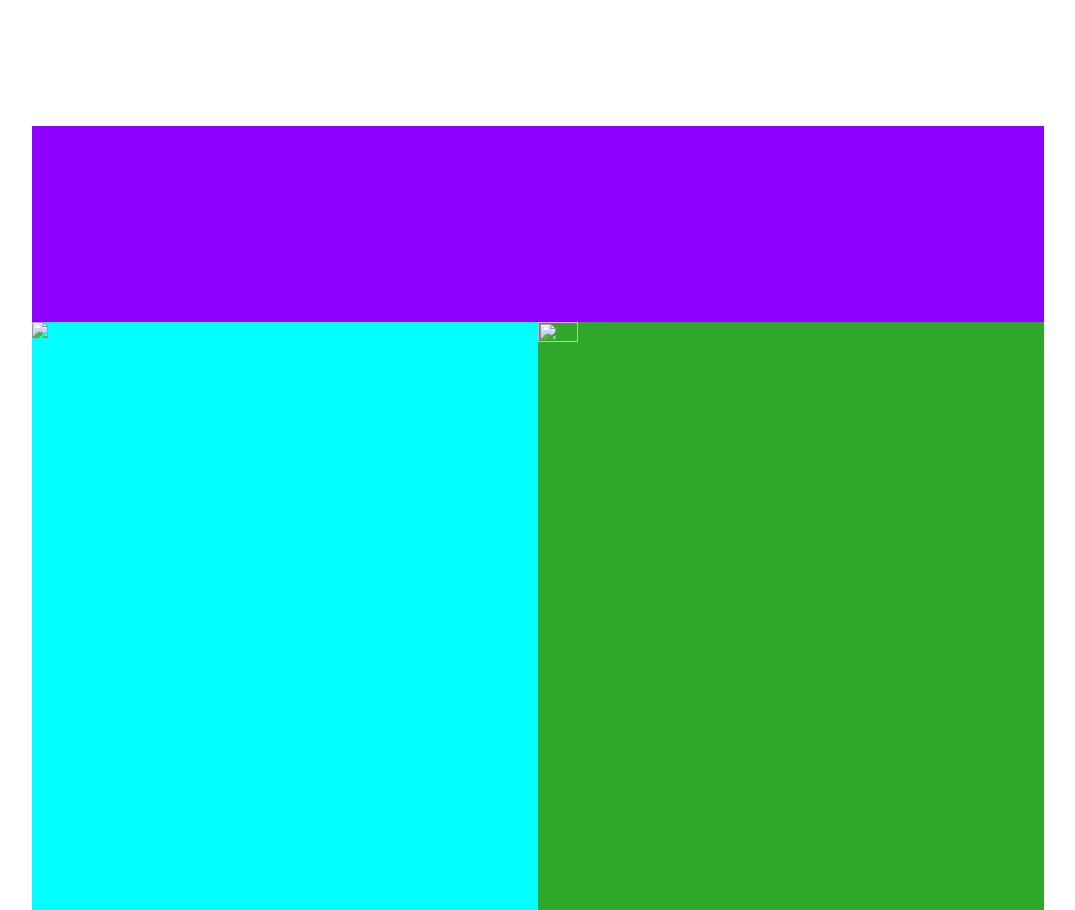
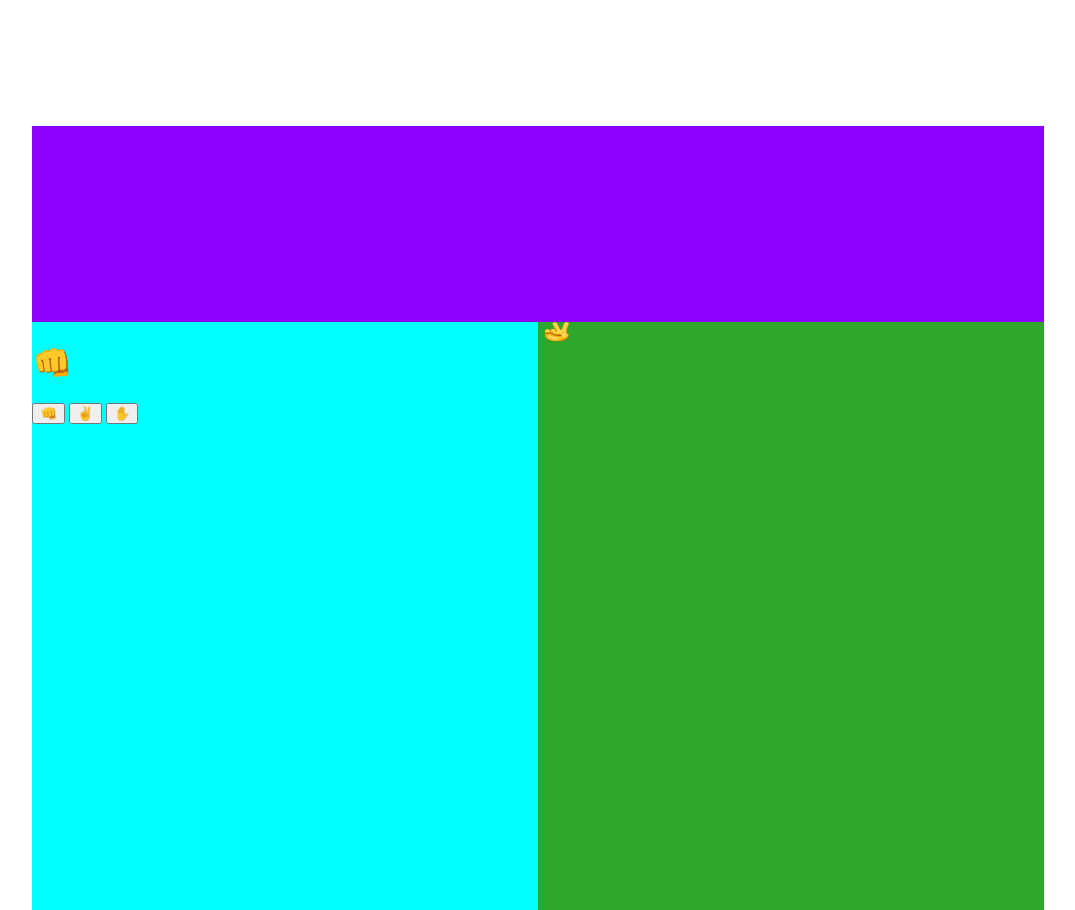
Before and after one commit to zhuriks/rockpaperscissors, a plain HTML site: page index.html in a window 1280 px wide. Shown: the whole page, without its empty margins (102-1177 px from the left). Drawn offline with Linux system fonts and the light colour scheme.

Commit message:
izlaboju komandas un pievienoju funkcijas

```diff
--- a/index.html
+++ b/index.html
@@ -10,12 +10,15 @@
 
         </div>
 
-        <div class="main">
-        <img src="pepe.img">
+        <div class="sideb">
+        <h1 id="demo">👊</h1>
+        <button id=button1 oneclick="function1()">👊</button>
+        <button id=button2 oneclick="function2()">✌️</button>
+        <button id=button3 oneclick="function3()">✋</button>
 
         </div>
-        <div class="sideb">
-        <img src="kok.img">
+        <div class="main">
+        <img src="scissors.png">
 
         </div>
     </div>
```
